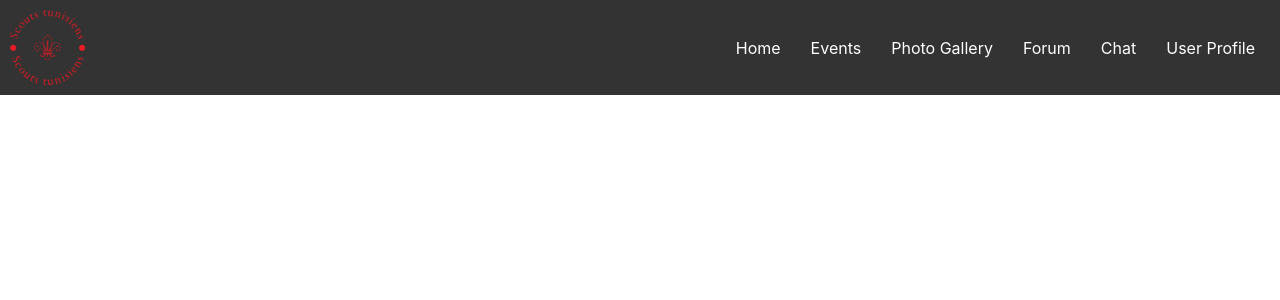
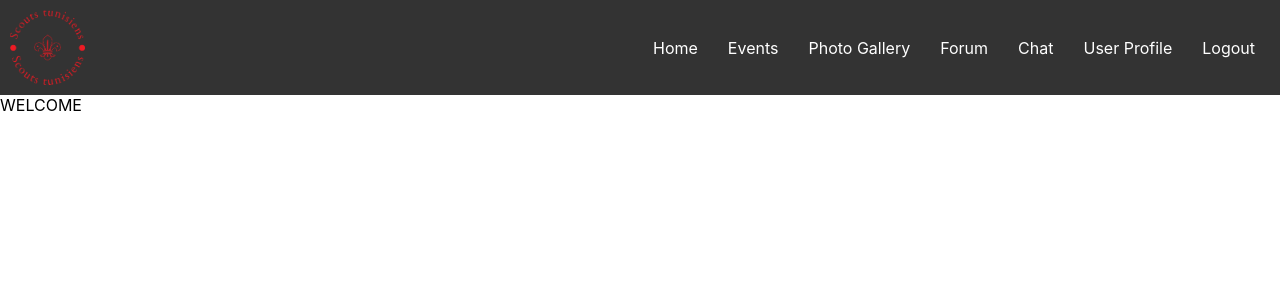
Before and after one commit to RBK-Project23/thesis-project, a React (Create React App) app in the folder frontend/: page / in a window 1280 px wide. Shown: the top 300 px of the page. Built offline with nearby package versions, Linux system fonts and the light colour scheme; sample sign-in values are in the browser's storage.

Commit message:
secure path for user

```diff
--- a/frontend/src/App.js
+++ b/frontend/src/App.js
@@ -11,6 +11,7 @@ import Home from "./component/Home";
 import SignIn from "./component/signIn";
 import SignUp from "./component/register";
 import Istimara from "./component/istimara";
+import PrivateRoutes from './component/authentification/authentification';
 
 function App() {
   return (
@@ -23,7 +24,11 @@ function App() {
           <Route path="/gallery" element={<PhotoGallery />} />
           <Route path="/forum" element={<Forum />} />
           <Route path="/chat" element={<Chat />} />
-          <Route path="/profiles" element={<UserProfiles />} />
+          <Route element={<PrivateRoutes />}>
+          <Route element={<Home/>} path="/" exact/>
+          <Route path="/profiles" element={<UserProfiles />} exact />
+          </Route>
+
           <Route path="/signin" element={<SignIn />} />
           <Route path="/register" element={<SignUp />} />
           <Route path="/استمارة-التسجيل" element={<Istimara />} />
--- a/frontend/src/component/Navigation.js
+++ b/frontend/src/component/Navigation.js
@@ -1,19 +1,38 @@
 import React from 'react';
 import { Link } from 'react-router-dom';
+import { useNavigate } from 'react-router-dom';
 
 const Navigation = () => {
+
+  const isAuthenticated = () => {
+
+    return localStorage.getItem('token') != null;
+  };
+
   return (
     <nav>
       <ul>
-      <li><Link to="/home">Home</Link></li>
+        <li><Link to="/home">Home</Link></li>
         <li><Link to="/events">Events</Link></li>
         <li><Link to="/gallery">Photo Gallery</Link></li>
         <li><Link to="/forum">Forum</Link></li>
         <li><Link to="/chat">Chat</Link></li>
         <li><Link to="/profiles">User Profile</Link></li>
+        {!isAuthenticated() && <li id='login'><Link to="/signin">Login</Link></li>}
+        {!isAuthenticated() && <li id='register'><Link to="/register">Register</Link></li>}
+        {isAuthenticated() && <li id='logout'><Link to="/home" onClick={handleLogout}>Logout</Link></li>}
       </ul>
     </nav>
   );
 };
 
+// Function to handle logout
+const handleLogout = () => {
+
+  localStorage.removeItem('token');
+  window.location.reload();
+
+
+};
+
 export default Navigation;
--- /dev/null
+++ b/frontend/src/component/authentification/authentification.js
@@ -0,0 +1,10 @@
+import { Outlet, Navigate } from 'react-router-dom'
+
+const PrivateRoutes = () => {
+    let auth = {'token':localStorage.getItem('token')}
+    return(
+        auth.token ? <Outlet/> : <Navigate to="/signin"/>
+    )
+}
+
+export default PrivateRoutes
--- a/frontend/src/component/register.js
+++ b/frontend/src/component/register.js
@@ -50,7 +50,8 @@ export default function SignUp() {
       // Make a POST request to your server
       const response = await axios.post('http://localhost:7000/users/register', postData);
       console.log(response.data);
-    alert('registration succefully!')
+    alert('registration succefully!');
+    window.location.reload();
     } catch (error) {
       console.error('Error during registration:', error);
       // Handle error here (e.g., show error message)
--- a/frontend/src/component/signIn.js
+++ b/frontend/src/component/signIn.js
@@ -12,7 +12,8 @@ import LockOutlinedIcon from '@mui/icons-material/LockOutlined';
 import Typography from '@mui/material/Typography';
 import Container from '@mui/material/Container';
 import { createTheme, ThemeProvider } from '@mui/material/styles';
-import axios from 'axios'
+import axios from 'axios';
+import { useNavigate } from 'react-router-dom';
 
 function Copyright(props) {
   return (
@@ -32,7 +33,9 @@ function Copyright(props) {
 const defaultTheme = createTheme();
 
 export default function SignIn() {
+  const navigate = useNavigate();
   const handleSubmit = async (event) => {
+
     event.preventDefault();
     const data = new FormData(event.currentTarget);
     console.log({
@@ -48,9 +51,14 @@ export default function SignIn() {
       // Make a POST request to your server
       const response = await axios.post('http://localhost:7000/users/login', postData);
       console.log(response.data);
-    alert('lolgged in succefully!')
+      localStorage.setItem('token', response.data.token);
+      alert('logged in succefully!');
+
+    navigate('/home');
+    window.location.reload();
+
     } catch (error) {
-      console.error('Error during logedin:', error);
+      console.error('Error during loggdin:', error);
       // Handle error here (e.g., show error message)
     }
   };
```
Also changed, not shown: 1 other file (tests, documents, lock files or other folders).
